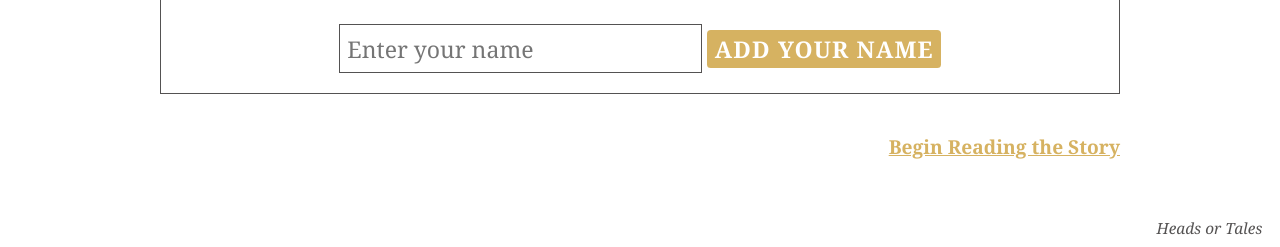
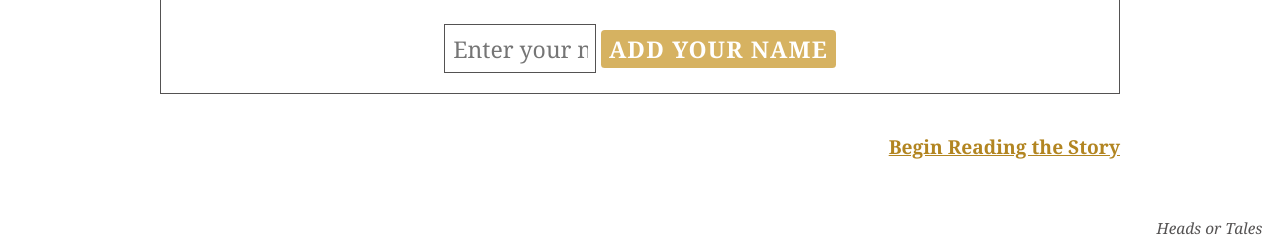
Before and after one commit to stoddard-david/heads-or-tales, a plain HTML site: page index.html in a window 1280 px wide. Shown: the part 629-876 px from the top of the page. Drawn offline with Linux system fonts and the light colour scheme; a web font is replaced by a local one.

Commit message:
Adjust colors and sizes
Adjusted the link colors to use the purple more. Also adjusted the size of the input box, so it isn't as large.

```diff
--- a/css/main.css
+++ b/css/main.css
@@ -106,6 +106,7 @@ input {
   border: none;
   border-bottom: 2px #545252 solid;
   padding: .05rem;
+  width: 7rem;
 }
 /********* LINKS *********/
 a {
@@ -117,7 +118,7 @@ a {
 }
 
 a:link {
-  color: #D6B261;
+  color: #B28521;
   transition: .33s;
 }
 
@@ -126,7 +127,7 @@ a:visited {
 }
 
 a:hover, a:focus {
-  color: #B28521;
+  color: #C230B0;
 }
 
 a:active {
```
